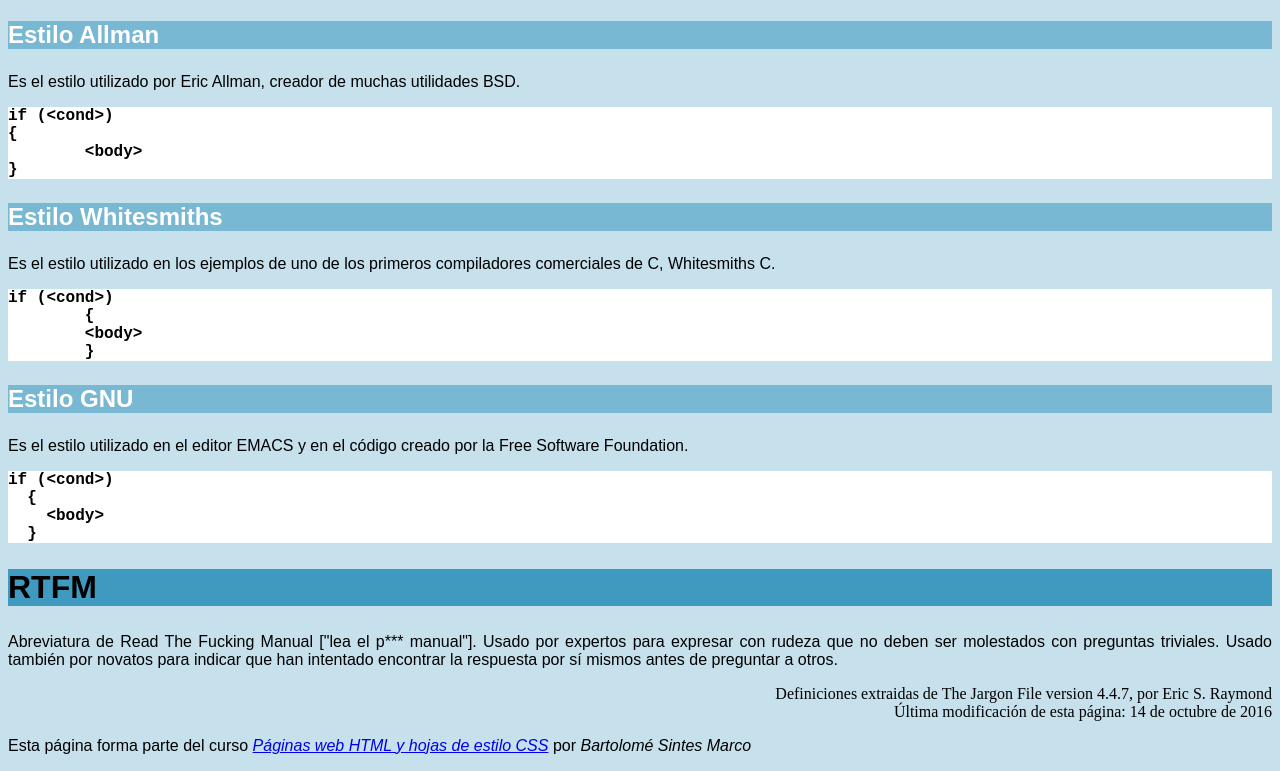
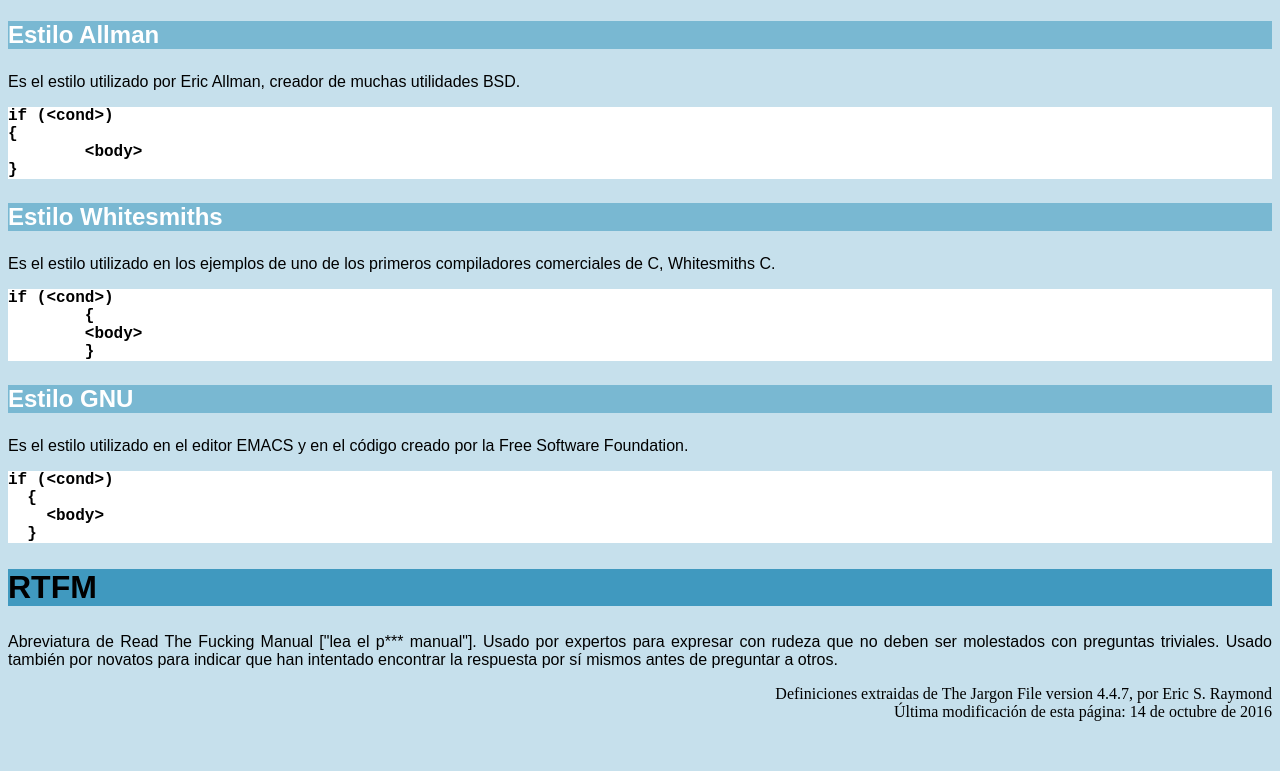
Before and after one commit to SeiDenx/Practica2.3, a plain HTML site: page index.html in a window 1280 px wide. Shown: the part 1443-2214 px from the top of the page. After the commit the page ends 2172 px from the top, so only its background shows below. Drawn offline with Linux system fonts and the light colour scheme.

Commit message:
Update index.html

```diff
--- a/index.html
+++ b/index.html
@@ -91,11 +91,5 @@
   <p>Abreviatura de Read The Fucking Manual ["lea el p*** manual"]. Usado por expertos para expresar con rudeza que no deben ser molestados con preguntas triviales. Usado también por novatos para indicar que han intentado encontrar la respuesta por sí mismos antes de preguntar a otros.</p>
 
   <address>Definiciones extraidas de The Jargon File version 4.4.7, por Eric S. Raymond<br> Última modificación de esta página: 14 de octubre de 2016</address>
-
-  <!-- Enlace a www.mclibre.org     -->
-  <!-- No forma parte del ejercicio -->
-  <p class="mclibre">
-    Esta página forma parte del curso <a href="https://www.mclibre.org/consultar/htmlcss/"><cite>Páginas web HTML y hojas de estilo CSS</cite></a> por <cite>Bartolomé Sintes Marco</cite>
-  </p>
 </body>
 </html>
```
